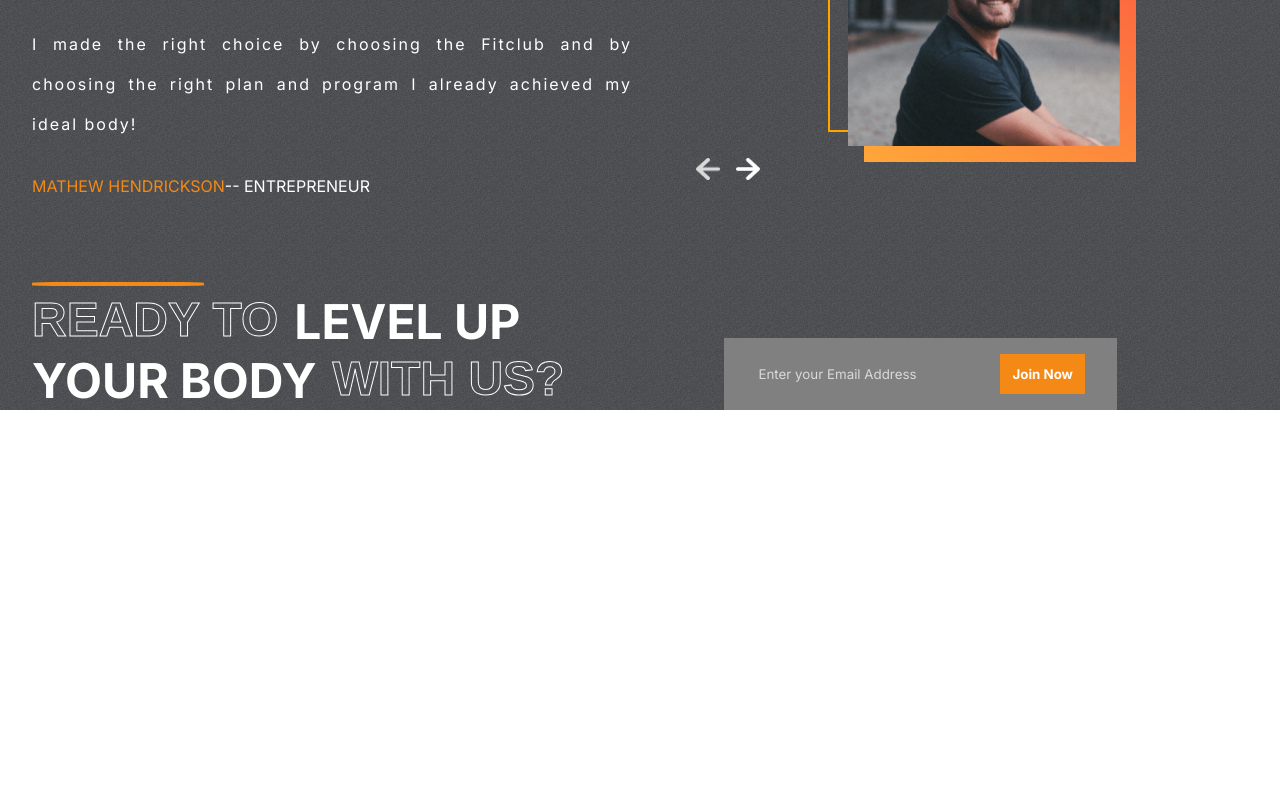
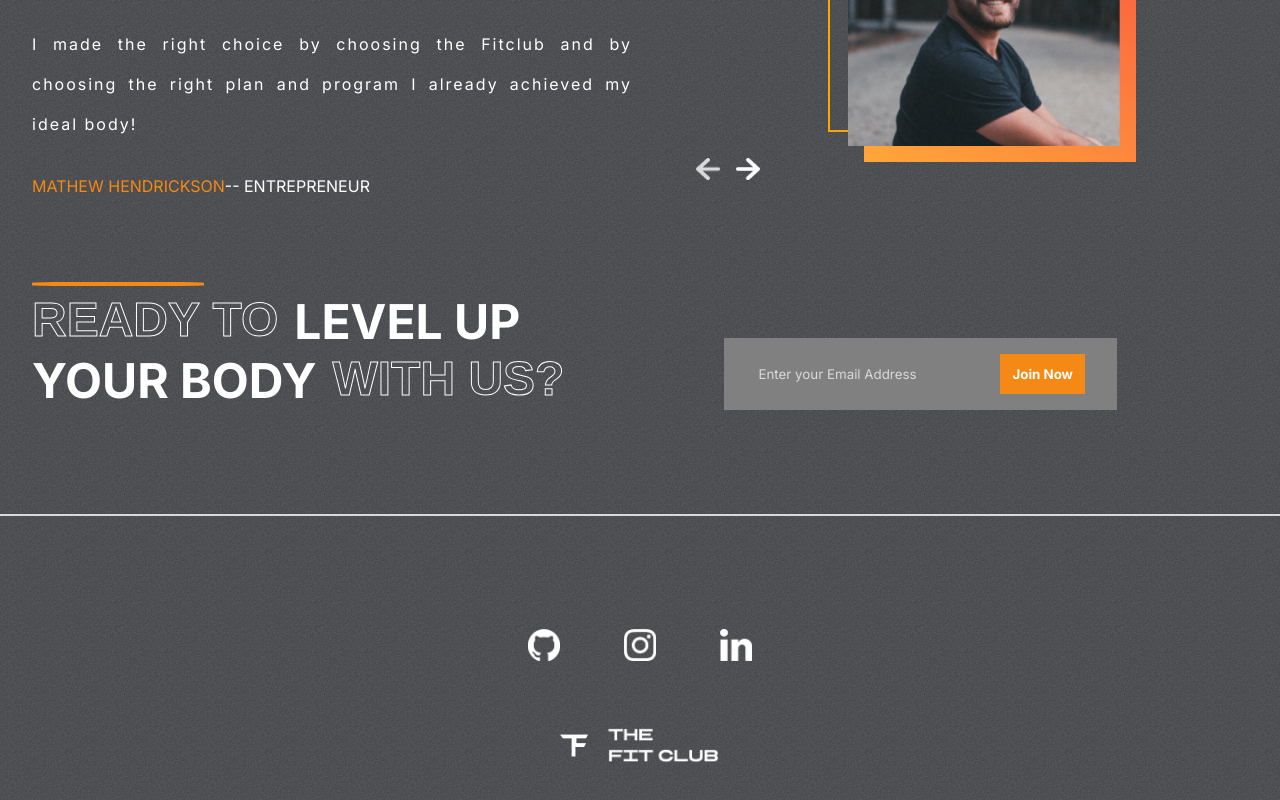
Before and after one commit to arnob-das/super-gym, a React (Create React App) app: page / in a window 1280 px wide. Shown: the part 2759-3559 px from the top of the page. Before the commit the page ends 3169 px from the top, so only its background shows below. Built offline with nearby package versions, Linux system fonts and the light colour scheme.

Commit message:
footer done

```diff
--- a/src/App.js
+++ b/src/App.js
@@ -1,4 +1,5 @@
 import './App.css';
+import Footer from './components/Footer/Footer';
 import Hero from './components/Hero/Hero';
 import Join from './components/Join/Join';
 import Plans from './components/Plans/Plans';
@@ -15,6 +16,7 @@
      <Plans />
      <Testimonials />
      <Join />
+     <Footer />
     </div>
   );
 }
--- /dev/null
+++ b/src/components/Footer/Footer.css
@@ -0,0 +1,30 @@
+.footer-container{
+    position: relative;
+}
+
+.footer-container>hr{
+    border: 1px solid var(--lightgray);
+}
+.footer{
+    padding: 1rem 2rem;
+    display: flex;
+    flex-direction: column;
+    gap: 4rem;
+    align-items: center;
+    justify-content: center;
+    height: 20rem;
+}
+
+.social-links{
+    display: flex;
+    gap: 4rem;
+}
+.social-links>img{
+    width: 2rem;
+    height: 2rem;
+    cursor: pointer;
+}
+
+.logo-footer>img{
+    width: 10rem;
+}
--- /dev/null
+++ b/src/components/Footer/Footer.js
@@ -0,0 +1,26 @@
+import React from 'react';
+import github from '../../assets/github.png'
+import instagram from '../../assets/instagram.png'
+import linkedin from '../../assets/linkedin.png'
+import logo from '../../assets/logo.png'
+import './Footer.css'
+
+const Footer = () => {
+    return (
+        <div className="footer-container">
+            <hr />
+            <div className="footer">
+                <div className="social-links">
+                    <img src={github} alt="" />
+                    <img src={instagram} alt="" />
+                    <img src={linkedin} alt="" />
+                </div>
+                <div className="logo-footer">
+                    <img src={logo} alt="" />
+                </div>
+            </div>
+        </div>
+    );
+};
+
+export default Footer;
```
